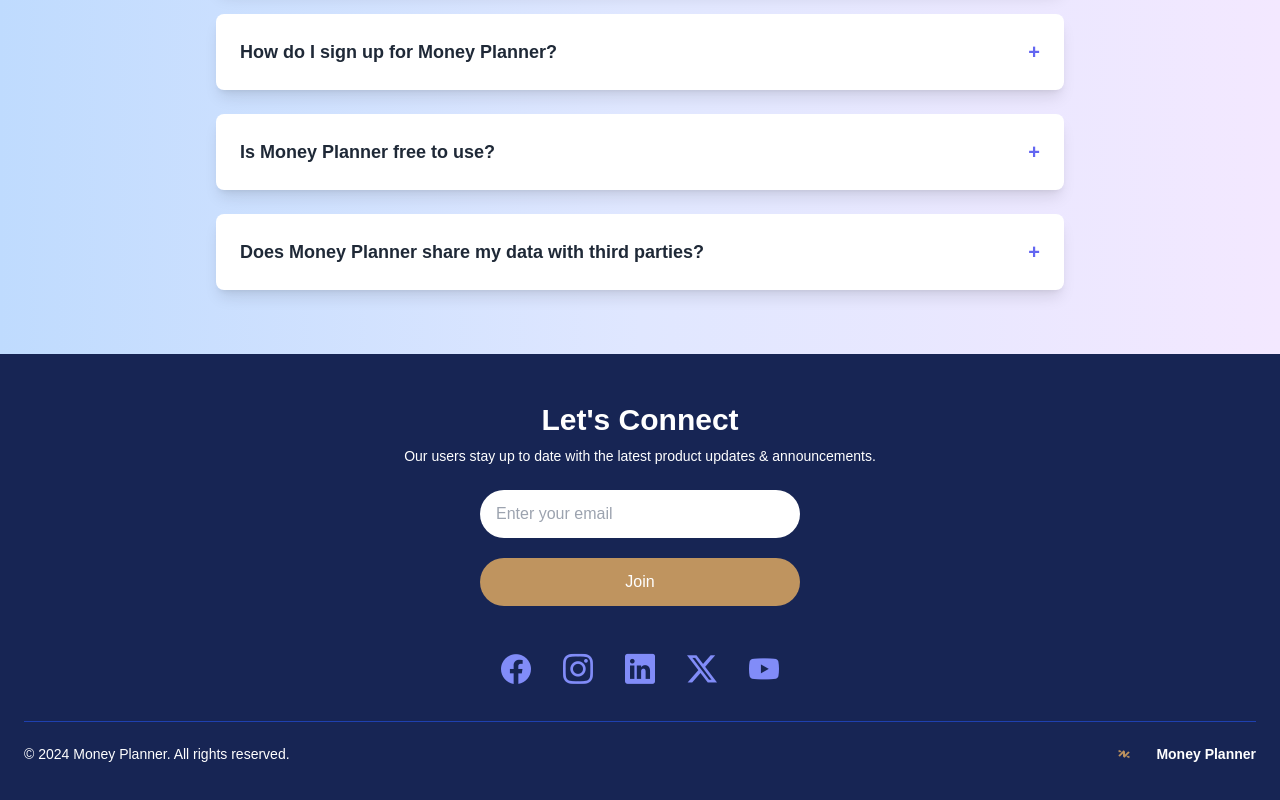
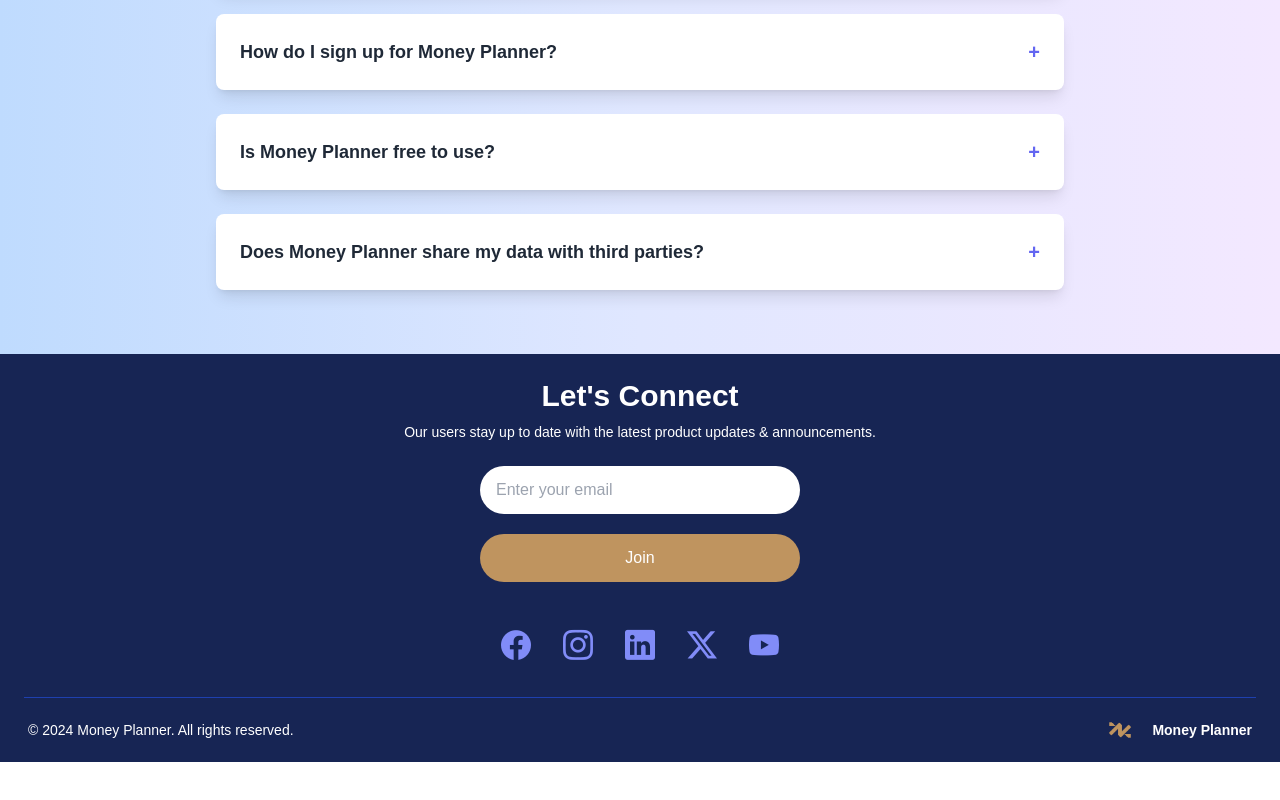
Before and after one commit to LvLTroubleshooter/money_planner, a Vue app in the folder frontendvue/: page / in a window 1280 px wide. Shown: the part 978-1778 px from the top of the page. After the commit the page ends 1740 px from the top, so only its background shows below. Built offline with nearby package versions, Linux system fonts and the light colour scheme.

Commit message:
fixed the langindpage design issues

```diff
--- a/frontendvue/package.json
+++ b/frontendvue/package.json
@@ -9,6 +9,7 @@
     "preview": "vite preview"
   },
   "dependencies": {
+    "primeicons": "^7.0.0",
     "vue": "^3.5.12"
   },
   "devDependencies": {
--- a/frontendvue/src/components/Footer.vue
+++ b/frontendvue/src/components/Footer.vue
@@ -1,5 +1,5 @@
 <template>
-  <footer class="bg-blue-950 text-white py-12">
+  <footer class="bg-blue-950 text-white pt-6 pb-0">
     <div class="container mx-auto px-6">
       <!-- Centered Content Section -->
       <div class="text-center mb-12">
@@ -47,14 +47,15 @@
       </div>
 
       <!-- Footer Bottom Section -->
-      <div class="flex justify-between items-center text-sm border-t border-blue-800 pt-4">
+      <div class="flex justify-between items-center text-sm border-t border-blue-800 pt-0 pb-0 px-1">
         <div>© 2024 Money Planner. All rights reserved.</div>
-        <div class="flex items-center space-x-4">
-          <img src="@/assets/img/logo.png" alt="Logo" class="w-8 h-8" />
-          <span class="font-semibold">Money Planner</span>
+        <div class="flex items-center space-x-0">
+          <img src="@/assets/img/logo.png" alt="Logo" class="w-16 h-16 " />
+          <span class="font-semibold ">Money Planner</span>
         </div>
+      </div>
 
-      </div>
+
     </div>
   </footer>
 </template>
@@ -72,5 +73,5 @@
 }
 </style>
 
-<script setup lang="ts">
+<script setup>
 </script>
--- a/frontendvue/src/components/Navbar.vue
+++ b/frontendvue/src/components/Navbar.vue
@@ -7,7 +7,7 @@
   <nav class="bg-blue-950 border-b border-blue-950">
     <div class="mx-auto max-w-7xl px-2 sm:px-6 lg:px-8">
       <div class="flex h-16 items-center justify-between">
-        <div class="flex items-center">
+        <div class="flex items-center ">
           <!-- Logo and Title -->
           <a class="flex flex-shrink-0 items-center mr-4" href="index.html">
             <!-- Display the logo image -->
```
Also changed, not shown: 1 other file (tests, documents, lock files or other folders).
